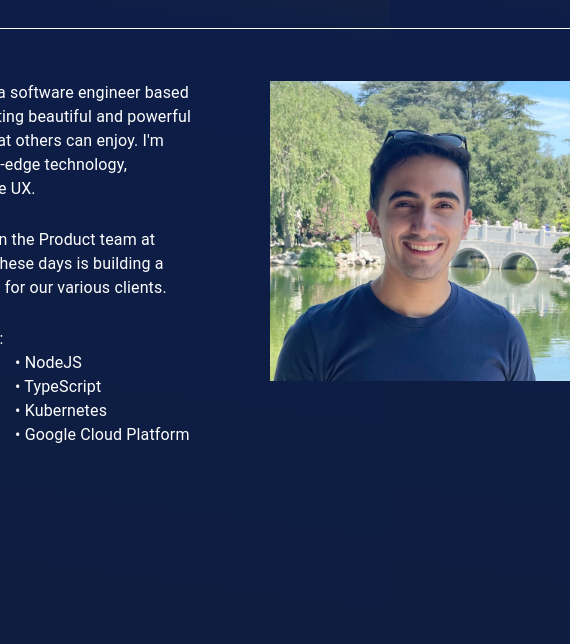
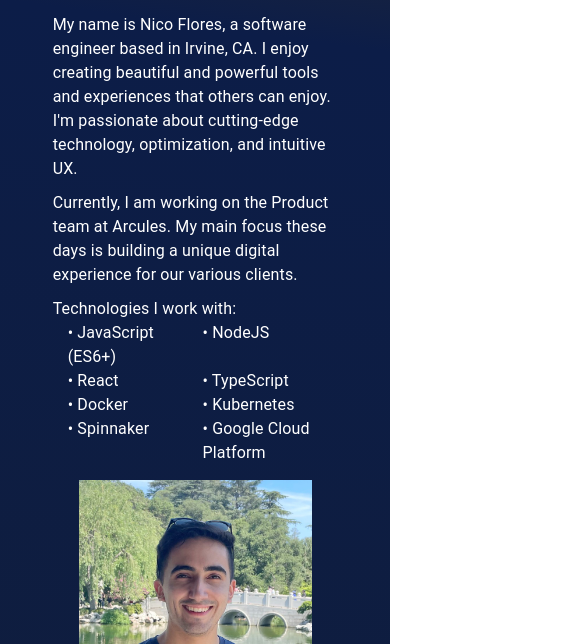
Before and after one commit to nicoflrs/portfolio_website, a Gatsby site: page / in a window 390 px wide. Shown: the part 200-844 px from the top of the page, 570 px wide, since content can reach past the window. Built offline with nearby package versions, Linux system fonts and the light colour scheme; Gatsby itself is replaced by a stand-in of ours.

Commit message:
Responsive About section

```diff
--- a/src/components/sections/About.tsx
+++ b/src/components/sections/About.tsx
@@ -31,6 +31,10 @@ const styles = createStyles({
   container: {
     height: "75%",
     width: "750px",
+    "@media (max-width: 775px)": {
+      width: "73vw",
+      height: "auto",
+    },
   },
   header: {
     display: "flex",
@@ -53,6 +57,9 @@ const styles = createStyles({
     height: "100%",
     gridTemplateColumns: "1fr 1fr",
     paddingTop: "30px",
+    "@media (max-width: 775px)": {
+      gridTemplateColumns: "unset",
+    },
   },
   text: {
     display: "grid",
@@ -80,6 +87,11 @@ const styles = createStyles({
     alignItems: "baseline",
     justifyContent: "flex-end",
     paddingLeft: "15px",
+    "@media (max-width: 775px)": {
+      justifyContent: "center",
+      paddingLeft: "0",
+      paddingTop: "15px",
+    },
   },
 });
 
@@ -127,7 +139,7 @@ const About: React.FC<Props> = ({ classes }) => (
           </div>
         </div>
         <div id="aboutme-img" className={classes.imgContainer}>
-          <img src={profile} width={300} height={300}></img>
+          <img src={profile} width={233} height={233}></img>
         </div>
       </div>
     </div>
```
